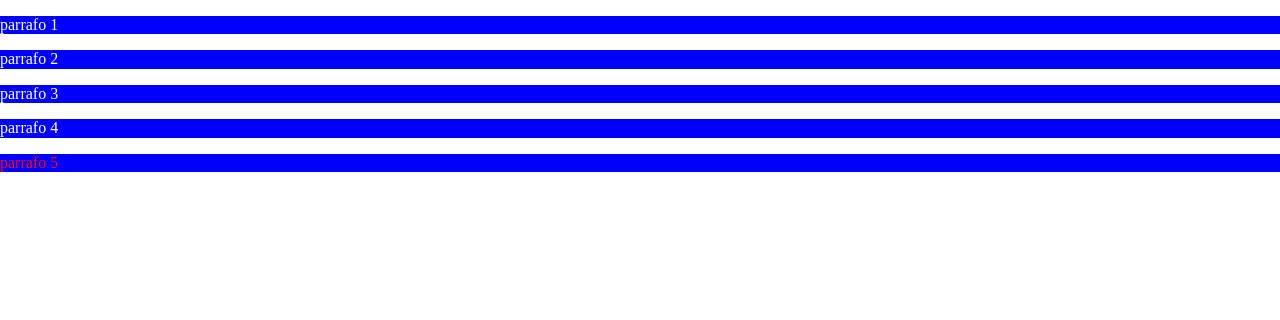
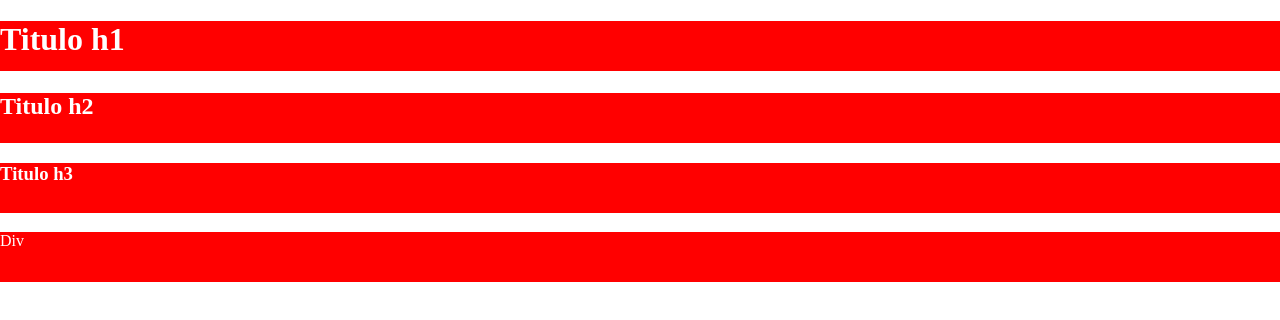
Before and after one commit to markiius/HTML-CSS3, a plain HTML site: page index.html in a window 1280 px wide. Drawn offline with Linux system fonts and the light colour scheme.

Commit message:
CSS/HTM V1.0

```diff
--- a/css/style.css
+++ b/css/style.css
@@ -1,9 +1,7 @@
 @import url('normalize.css');
 
-p{
-	background-color: blue;
+.clase1{
+	background-color: red;
 	color: #fff;
+	height: 50px;
 }
-#parrafo{
-	color: red;
-}
--- a/index.html
+++ b/index.html
@@ -7,10 +7,9 @@
 	<title>Aplicando css3</title>
 </head>
 <body>
-	<P>parrafo 1</P>
-	<p>parrafo 2</p>
-	<p>parrafo 3</p>
-	<p>parrafo 4</p>
-	<p id="parrafo">parrafo 5</p>
+	<h1 class="clase1">Titulo h1</h1>
+	<h2 class="clase1">Titulo h2</h2>
+	<h3 class="clase1">Titulo h3</h3>
+	<div class="clase1">Div</div>
 </body>
 </html>
```
